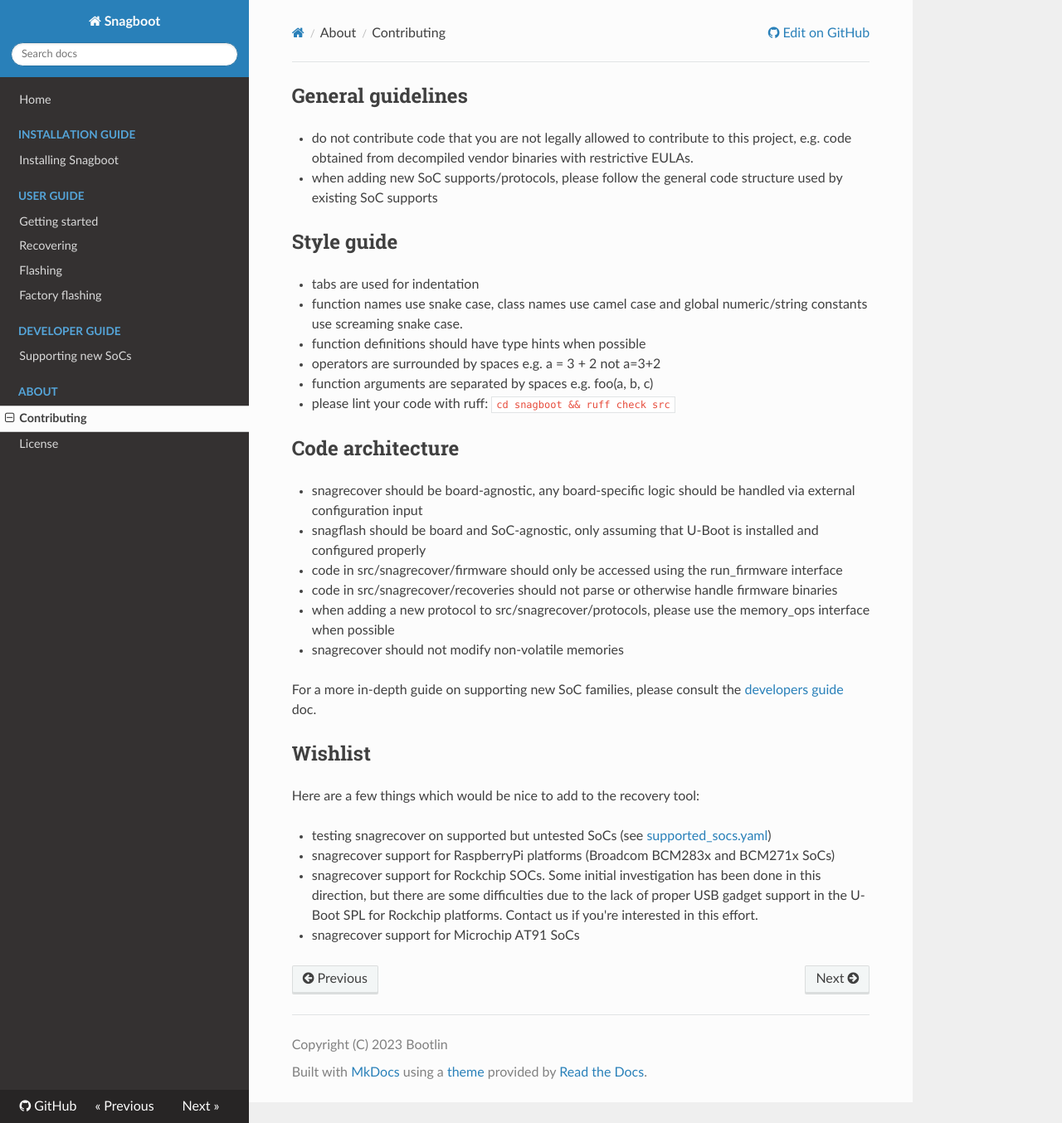
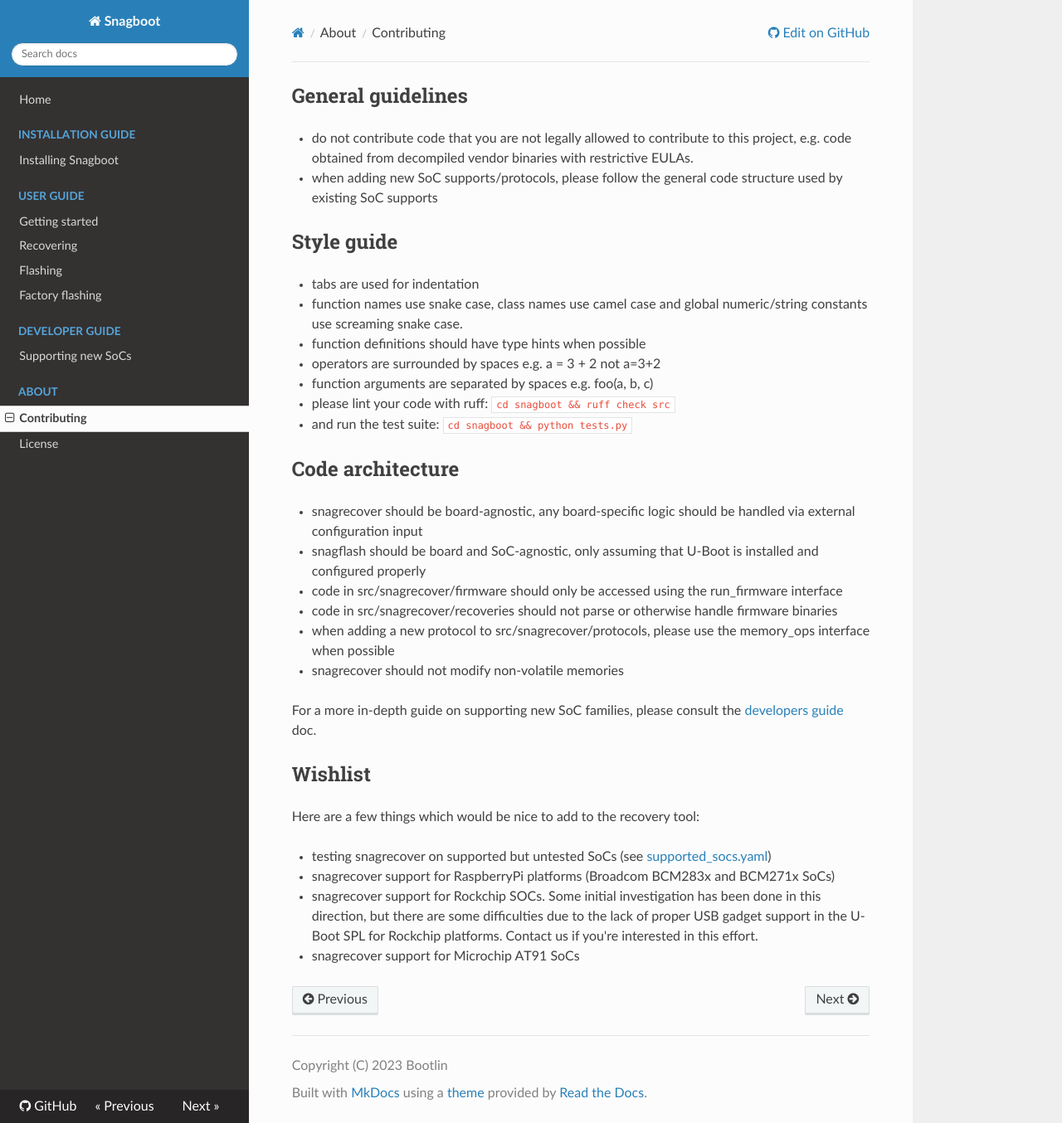
Before and after one commit to bootlin/snagboot, an MkDocs documentation site: the page built from docs/about/contributing.md, in a window 1280 px wide and 1354 px high. Shown: the whole window at 83% size. Built offline with MkDocs 1.6.1, drawn with Linux system fonts in a browser that asks for light colours; nearby versions of some CDN libraries.

Commit message:
docs: contributing: mention test suite
Signed-off-by: Romain Gantois <romain.gantois@bootlin.com>

```diff
--- a/docs/about/contributing.md
+++ b/docs/about/contributing.md
@@ -15,6 +15,7 @@
 - operators are surrounded by spaces e.g. a = 3 + 2 not a=3+2
 - function arguments are separated by spaces e.g. foo(a, b, c)
 - please lint your code with ruff: `cd snagboot && ruff check src`
+- and run the test suite: `cd snagboot && python tests.py`
 
 ## Code architecture
 
```
